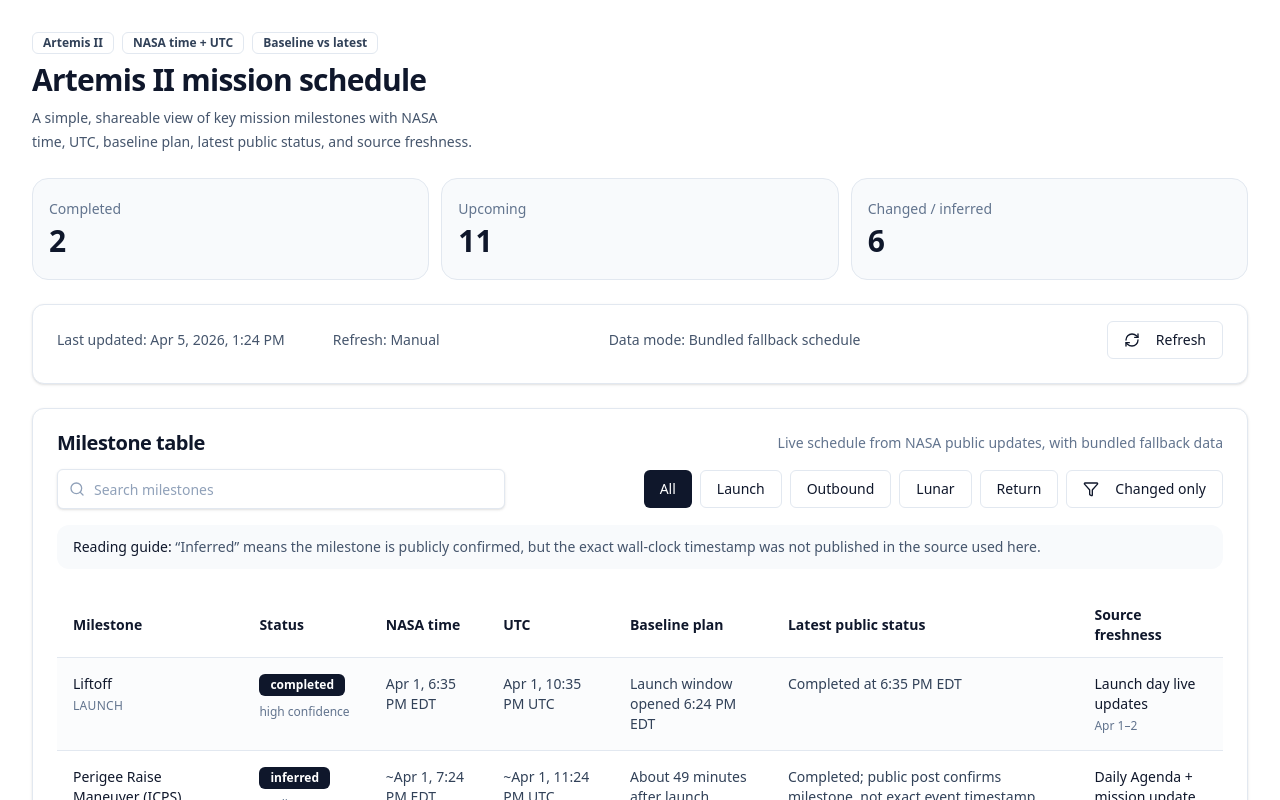
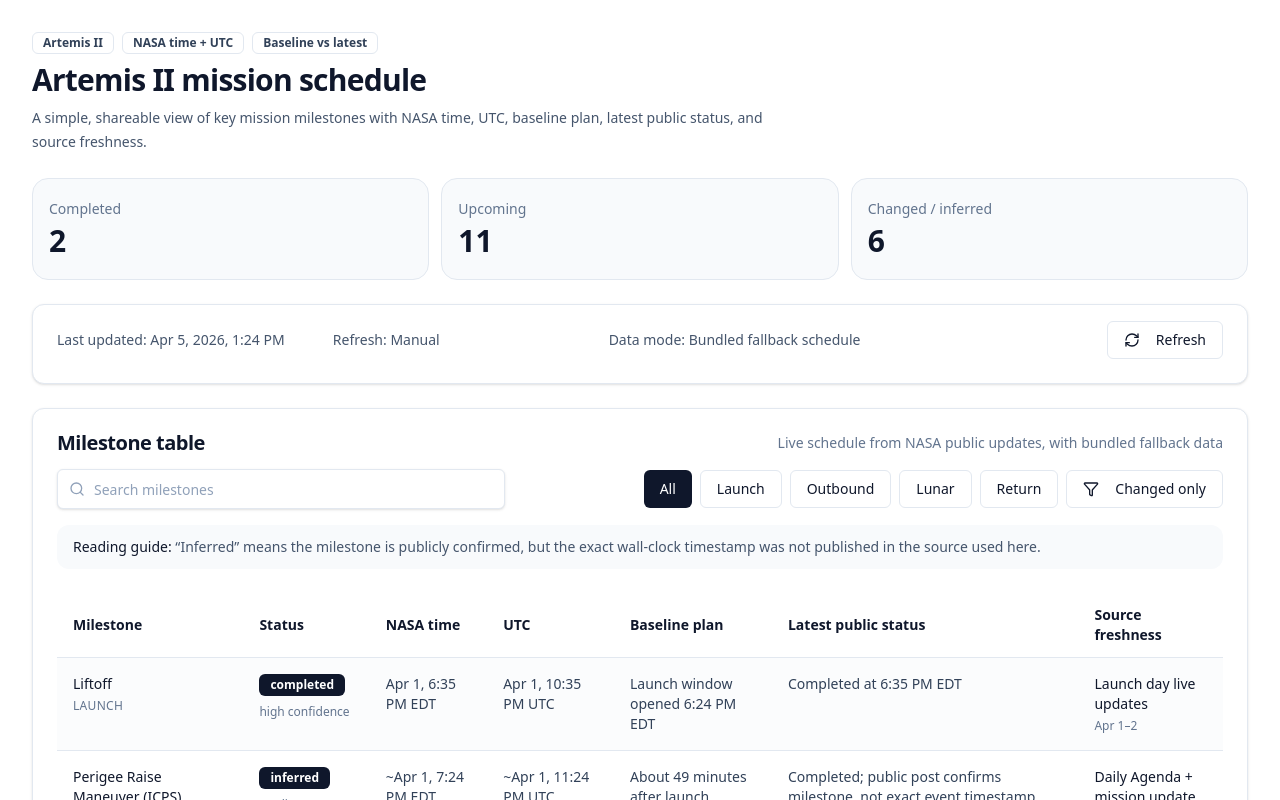
Before and after one commit to nancychenxizhong/artemis-ii-mission-schedule, a Next.js app: page / in a window 1280 px wide. Shown: the top 800 px of the page. Built offline with nearby package versions, Linux system fonts and the light colour scheme; no server answers.

Commit message:
chore: pin package versions

```diff
--- a/app/page.tsx
+++ b/app/page.tsx
@@ -113,7 +113,7 @@
             </Badge>
           </div>
           <h1 className="text-3xl font-semibold tracking-tight text-slate-900">Artemis II mission schedule</h1>
-          <p className="max-w-xl text-sm leading-6 text-slate-600 md:max-w-2xl text-balance">
+          <p className="max-w-3xl text-sm leading-6 text-slate-600">
             A simple, shareable view of key mission milestones with NASA time, UTC, baseline plan, latest public status,
             and source freshness.
           </p>
--- a/tsconfig.json
+++ b/tsconfig.json
@@ -15,7 +15,7 @@
     "moduleResolution": "bundler",
     "resolveJsonModule": true,
     "isolatedModules": true,
-    "jsx": "react-jsx",
+    "jsx": "preserve",
     "incremental": true,
     "plugins": [
       {
```
Also changed, not shown: package.json (+11 -11 lines), 2 other files (tests, documents, lock files or other folders).
